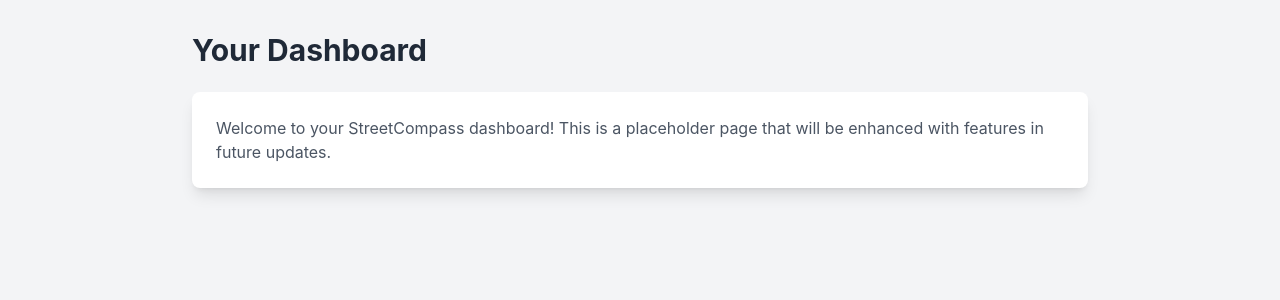
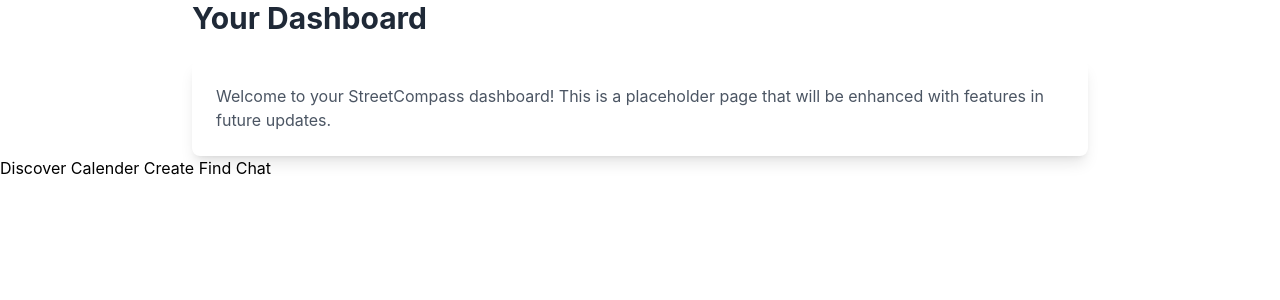
Before and after one commit to revaporated/streetcompass, a React (Create React App) app: page /dashboard in a window 1280 px wide. Shown: the top 300 px of the page. Built offline with nearby package versions, Linux system fonts and the light colour scheme; no server answers.

Commit message:
pushing dashboard file

```diff
--- a/src/components/Dashboard/Dashboard.js
+++ b/src/components/Dashboard/Dashboard.js
@@ -2,18 +2,28 @@
 
 function Dashboard() {
   return (
-    <div className="min-h-screen bg-gray-100 p-8">
+    <div className="min-h-screen bg-gray-100 p-8" class="body-container" >
       <div className="max-w-4xl mx-auto">
         <h1 className="text-3xl font-bold text-gray-800 mb-6">
           Your Dashboard
         </h1>
-        <div className="bg-white rounded-lg shadow-lg p-6">
+        <div className="bg-white rounded-lg shadow-lg p-6" id="body_right" >
           <p className="text-gray-600">
             Welcome to your StreetCompass dashboard! This is a placeholder page that will
             be enhanced with features in future updates.
           </p>
         </div>
       </div>
+
+      <div id="body_left">
+        <ul class="menue">
+          <l><a herf="#"> Discover </a></l>
+          <l><a herf="#"> Calender </a></l>
+          <l><a herf="#"> Create </a></l>
+          <l><a herf="#"> Find </a></l>
+          <l><a herf="#"> Chat </a></l>
+        </ul>
+      </div>
     </div>
   );
 }
--- /dev/null
+++ b/src/components/Dashboard/dashboard.css
@@ -0,0 +1,25 @@
+.body-container{
+    display: grid;
+    grid-template-columns: 1fr 3fr;
+    gap: 5%;
+}
+
+#body_right: :nth-of-type(1){
+    flex:1;
+    text-align: center;
+    max-width: 100%;
+    height: auto;
+}
+
+#body_left: :nth-of-type(2){
+    flex:2;
+    padding-top: 12%
+    text-align:center;
+    max-width:100%;
+
+}
+.menue{
+    font-family: 'Franklin Gothic Medium', 'Arial Narrow', Arial, sans-serif;
+    font-size: 150%;
+    line-height: 1.75;
+}
```
